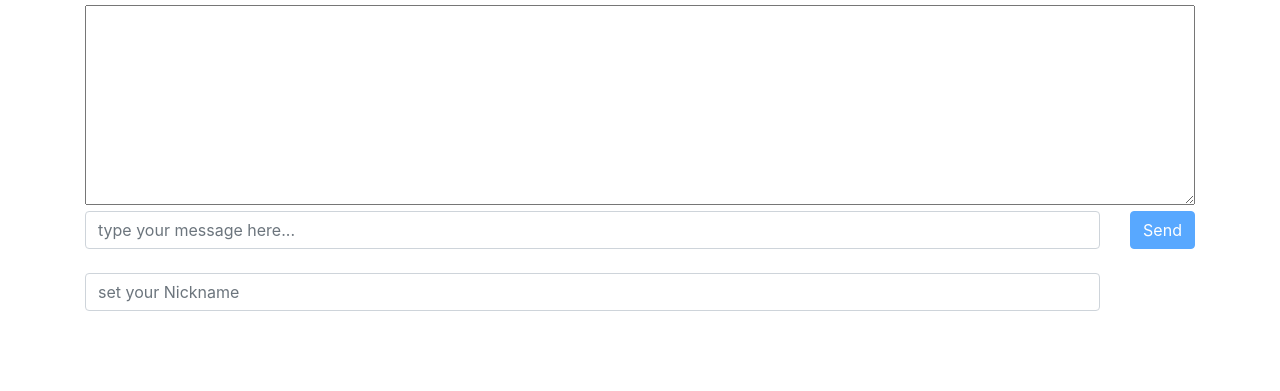
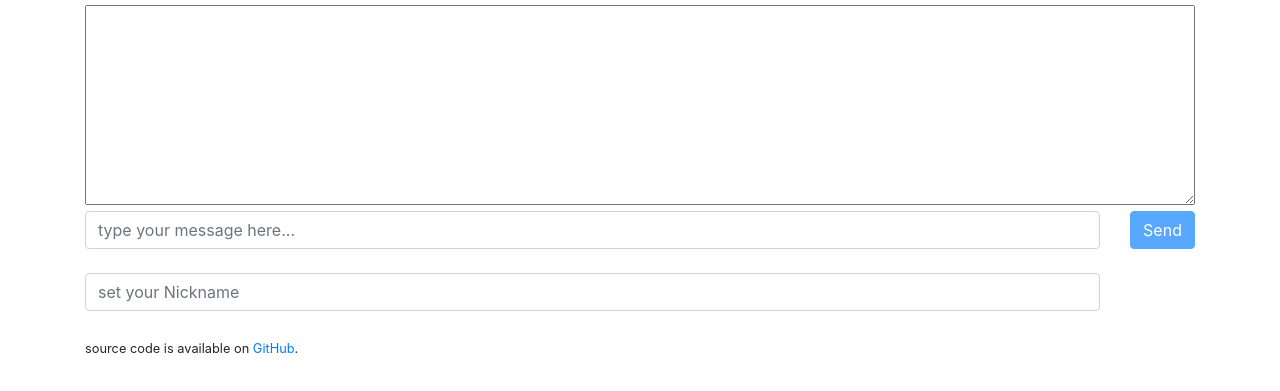
Before and after one commit to mizrael/devdaychat, a website: page sources/public/index.html in a window 1280 px wide. Shown: the part 51-442 px from the top of the page. Drawn offline with nearby package versions, Linux system fonts and the light colour scheme; no server answers.

Commit message:
small fixes

```diff
--- a/sources/public/index.html
+++ b/sources/public/index.html
@@ -33,6 +33,8 @@
                     </div>
                 </div>
             </form>
+
+            <p><small>source code is available on <a href="https://github.com/mizrael/devdaychat" target="_blank">GitHub</a>.</small></p>
         </div>
 
         <script src="https://code.jquery.com/jquery-3.2.1.slim.min.js" integrity="sha384-KJ3o2DKtIkvYIK3UENzmM7KCkRr/rE9/Qpg6aAZGJwFDMVNA/GpGFF93hXpG5KkN" crossorigin="anonymous"></script>
```
